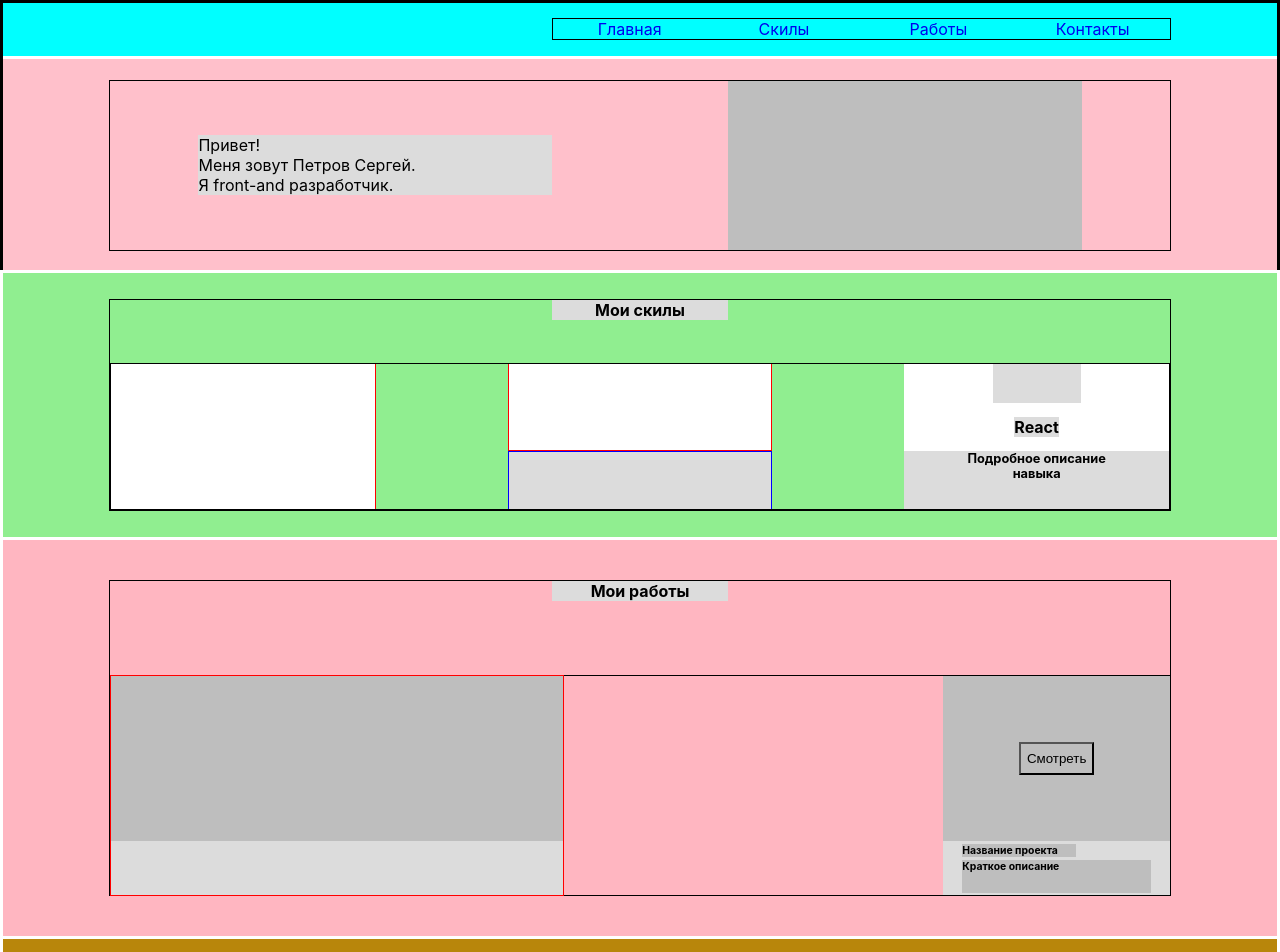
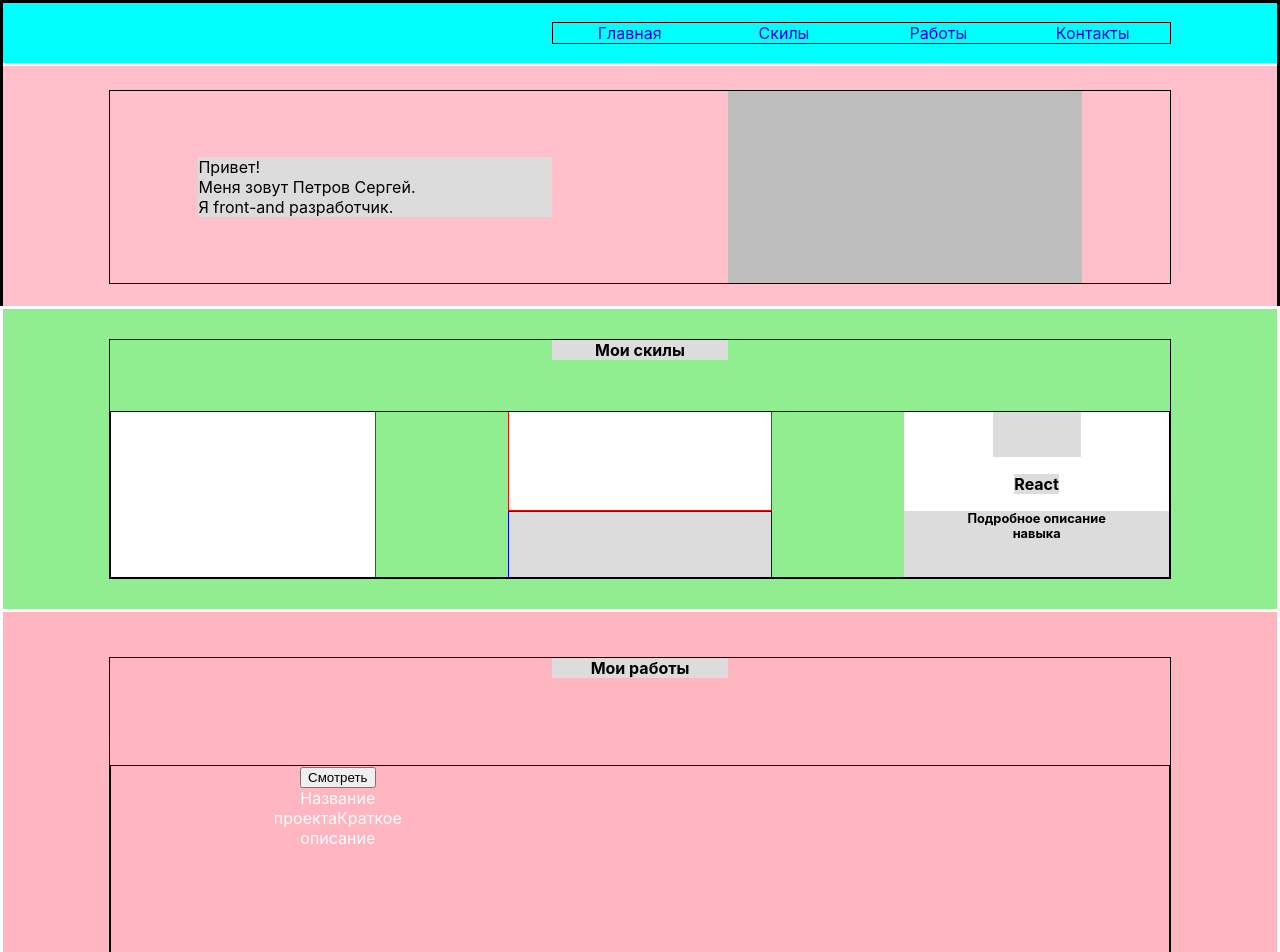
Before and after one commit to zerkalo70/portfolio, a React (Create React App) app: page / in a window 1280 px wide. Shown: the top 952 px of the page. Built offline with nearby package versions, Linux system fonts and the light colour scheme.

Commit message:
edit content

```diff
--- a/src/App.css
+++ b/src/App.css
@@ -251,11 +251,13 @@ a:hover {
     display: grid;
     grid-template-columns: 1fr 1fr 1fr 1fr 1fr 1fr 1fr 1fr 1fr 1fr 1fr 1fr;
     grid-template-rows: 30% 70%;
-    grid-template-areas: ". . . . . jD jD . . . . ." "eD eD eD eD eD eD eD eD eD eD eD eD";
+    grid-template-areas: ". . . . . jD jD . . . . ."
+    "eD eD eD eD eD eD eD eD eD eD eD eD";
     grid-area: baseD;
-    border-top: 1px solid black;
-    border-left: 1px solid black;
-    border-right: 1px solid black;
+    /*border-top: 1px solid black;*/
+    /*border-left: 1px solid black;*/
+    /*border-right: 1px solid black;*/
+    border: 1px solid black;
 }
 
 .job {
@@ -273,86 +275,87 @@ a:hover {
     grid-template-rows: 1fr;
     grid-template-areas: "e1 e1 e1 e2 e2 e2 e2";
     grid-area: eD;
+    border: 1px solid black;
 }
 
-.example1 {
-    display: grid;
-    grid-template-columns: 1fr;
-    grid-template-rows: 75% 25%;
-    grid-template-areas: "e11 e11 e11"
-    "e12 e12 e12";
-    grid-area: e1;
-    border: 1px solid red;
-}
+/*.example1 {*/
+/*    display: grid;*/
+/*    grid-template-columns: 1fr;*/
+/*    grid-template-rows: 75% 25%;*/
+/*    grid-template-areas: "e11 e11 e11"*/
+/*    "e12 e12 e12";*/
+/*    grid-area: e1;*/
+/*    !*border: 1px solid red;*!*/
+/*}*/
 
-.example11 {
-    grid-area: e11;
-    background-color: #BEBEBE;
-}
+/*.example11 {*/
+/*    grid-area: e11;*/
+/*    background-color: #BEBEBE;*/
+/*}*/
 
-.example12 {
-    grid-area: e12;
-    background-color: gainsboro;
-}
+/*.example12 {*/
+/*    grid-area: e12;*/
+/*    background-color: gainsboro;*/
+/*}*/
 
-.example2 {
-    display: grid;
-    grid-template-columns: 1fr;
-    grid-template-rows: 75% 25%;
-    grid-template-areas: ". e21 e21 e21"
-    ". e22 e22 e22";
-    grid-area: e2;
-    border-top: 1px solid black;
-    border-bottom: 1px solid black;
-}
+/*.example2 {*/
+/*    display: grid;*/
+/*    grid-template-columns: 1fr;*/
+/*    grid-template-rows: 75% 25%;*/
+/*    grid-template-areas: ". e21 e21 e21"*/
+/*    ". e22 e22 e22";*/
+/*    grid-area: e2;*/
+/*    !*border-top: 1px solid black;*!*/
+/*    !*border-bottom: 1px solid black;*!*/
+/*}*/
 
-.example21 {
-    display: grid;
-    grid-template-columns: 1fr 1fr 1fr;
-    grid-template-rows: 40% 20% 40%;
-    grid-template-areas: ". . ."
-    ". kn ."
-    ". . .";
-    grid-area: e21;
-    /*background-image: url('image3.jpg');*/
-    /*background-size: cover;*/
-    /*background-repeat: no-repeat;*/
-    background-color: #BEBEBE;
-}
+/*.example21 {*/
+/*    display: grid;*/
+/*    grid-template-columns: 1fr 1fr 1fr;*/
+/*    grid-template-rows: 40% 20% 40%;*/
+/*    grid-template-areas: ". . ."*/
+/*    ". kn ."*/
+/*    ". . .";*/
+/*    grid-area: e21;*/
+/*    !*background-image: url('image3.jpg');*!*/
+/*    !*background-size: cover;*!*/
+/*    !*background-repeat: no-repeat;*!*/
+/*    background-color: #BEBEBE;*/
+/*}*/
 
-.kn{
-    grid-area: kn;
-    background-color: #BEBEBE;
-}
+/*.kn{*/
+/*    grid-area: kn;*/
+/*    background-color: #BEBEBE;*/
+/*}*/
 
-.example22 {
-    display: grid;
-    grid-template-columns: 1fr 1fr 1fr 1fr 1fr 1fr 1fr 1fr 1fr 1fr 1fr 1fr;
-    grid-template-rows: 35% 60% 5%;
-    grid-template-areas:
-    ". sp1 sp1 sp1 sp1 sp1 sp1 . . . . ."
-    ". sp2 sp2 sp2 sp2 sp2 sp2 sp2 sp2 sp2 sp2 ."
-    ". . . . . . . . . . . .";
-    grid-area: e22;
-    background-color: gainsboro;
-    color: black;
-    font-size: 65%;
-    font-weight: bold;
-    text-align: left;
-}
+/*.example22 {*/
+/*    display: grid;*/
+/*    grid-template-columns: 1fr 1fr 1fr 1fr 1fr 1fr 1fr 1fr 1fr 1fr 1fr 1fr;*/
+/*    grid-template-rows: 35% 60% 5%;*/
+/*    grid-template-areas:*/
+/*    ". sp1 sp1 sp1 sp1 sp1 sp1 . . . . ."*/
+/*    ". sp2 sp2 sp2 sp2 sp2 sp2 sp2 sp2 sp2 sp2 ."*/
+/*    ". . . . . . . . . . . .";*/
+/*    grid-area: e22;*/
+/*    background-color: gainsboro;*/
+/*    color: black;*/
+/*    font-size: 65%;*/
+/*    font-weight: bold;*/
+/*    text-align: left;*/
+/*}*/
 
-span1 {
-    grid-area: sp1;
-    background-color: #BEBEBE;
-    align-self: center;
-}
+/*span1 {*/
+/*    grid-area: sp1;*/
+/*    background-color: #BEBEBE;*/
+/*    align-self: center;*/
+/*}*/
 
-span2 {
-    grid-area: sp2;
-    background-color: #BEBEBE;
-    align-self: stretch;
-    text-align: left;
-}
+/*span2 {*/
+/*    grid-area: sp2;*/
+/*    background-color: #BEBEBE;*/
+/*    align-self: stretch;*/
+/*    text-align: left;*/
+/*}*/
 .E {
   display: grid;
   grid-template-columns: 1fr 1fr 1fr 1fr 1fr 1fr 1fr 1fr 1fr 1fr 1fr 1fr;
```
